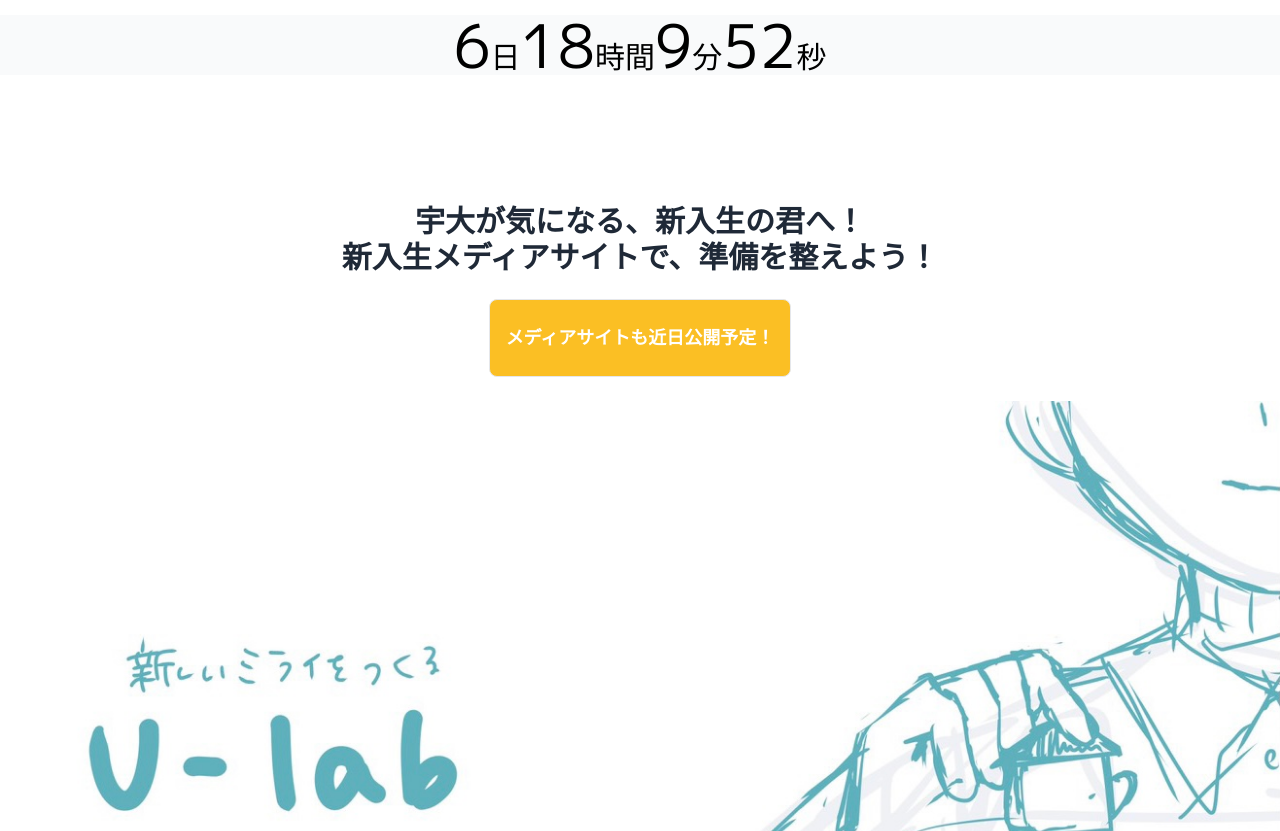
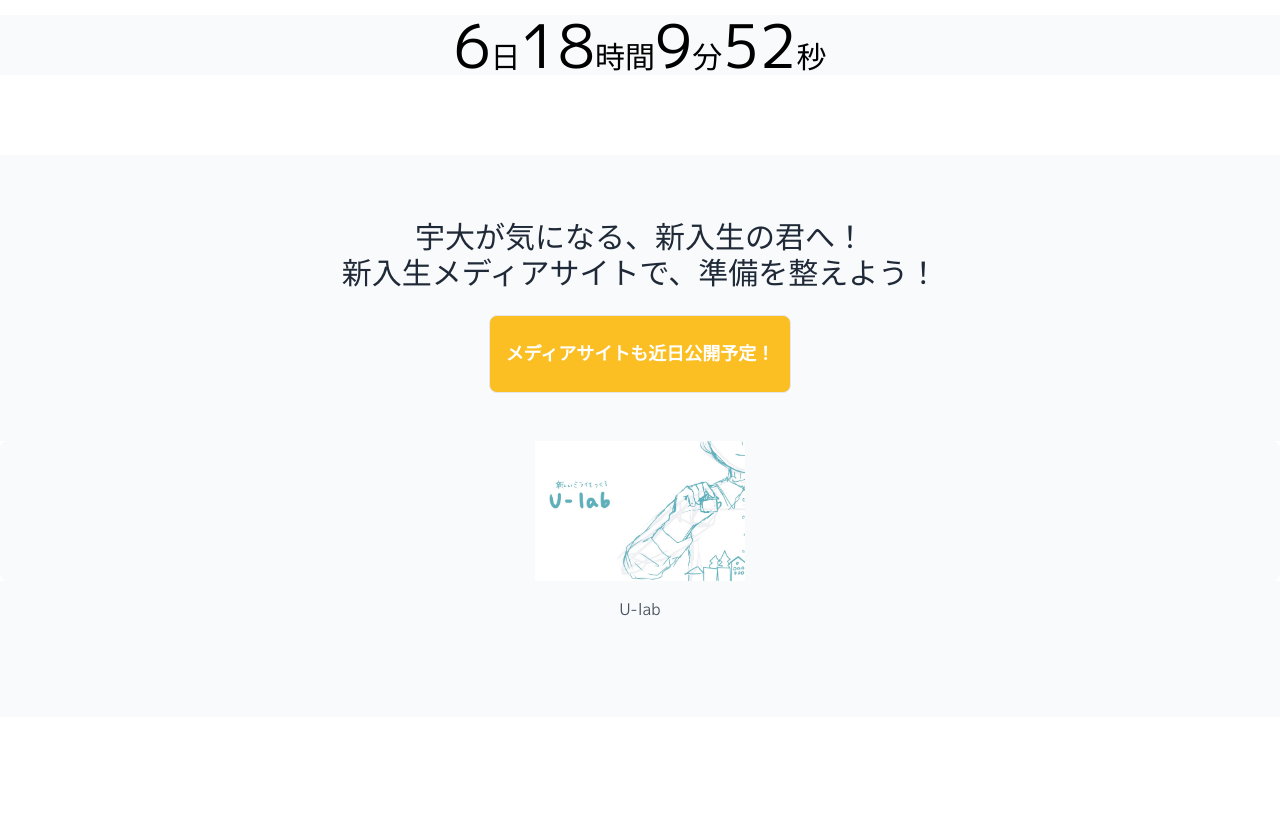
Before and after one commit to u-lab/uuCircleCountdown, a plain HTML site: page index.html in a window 1280 px wide. Shown: the part 1329-2160 px from the top of the page. After the commit the page ends 2046 px from the top, so only its background shows below. Drawn offline with nearby package versions, Linux system fonts and the light colour scheme.

Commit message:
デザイン修正

```diff
--- a/index.html
+++ b/index.html
@@ -40,33 +40,37 @@
             </p>
         </div>
 
-        <div id="result" class="bg-gray-50 text-5xl text-center md:text-6xl md:mt-4 md:mb-20 mb-4"></div>
+        <div id="result" class="bg-gray-50 text-5xl text-center md:text-6xl md:mt-4 md:mb-20"></div>
         <script src="countdown.js"></script>
 
-        <p class="pt-12 text-center font-bold text-gray-800 leading-relaxed md:text-3xl">
+        <p class="bg-gray-50 pt-16 text-center text-gray-800 leading-relaxed md:text-3xl">
             宇大が気になる、新入生の君へ！<br>
             新入生メディアサイトで、準備を整えよう！
         </p>
 
-        <div class="button">
-            <button class="bg-yellow-400 text-white font-bold py-6 px-4 border rounded-lg text-lg">
+        <div class="button bg-gray-50">
+            <button class="bg-yellow-400 text-white font-bold py-6 px-4 border rounded-lg text-lg mb-6">
                 <div>
                     メディアサイトも近日公開予定！
                 </div>
             </button>
         </div>
 
-        <div>
+        <div class="rounded-lg flex justify-center items-center bg-gray-50">
             <a href="https://ulab-uu.com/">
-                <img src="ulab.jpg" alt="次へ">
+                <img src="ulab.jpg" width="210" height="140" alt="次へ">
             </a>
         </div>
 
-        <div class="footer-link">
+        <div class="text-center pb-24 bg-gray-50 pt-4 text-gray-600">
+            <p>U-lab</p>
+        </div>
+
+        <!-- <div class="footer-link">
             <div class="footer-link-item">
                 <a href="https://ulab-uu.com/" target="_blank">U-lab</a>
                 <a href="https://miyameshi.com/" target="_blank">みやメシ</a>
             </div>
-        </div>
+        </div> -->
     </body>
 </html>
```
